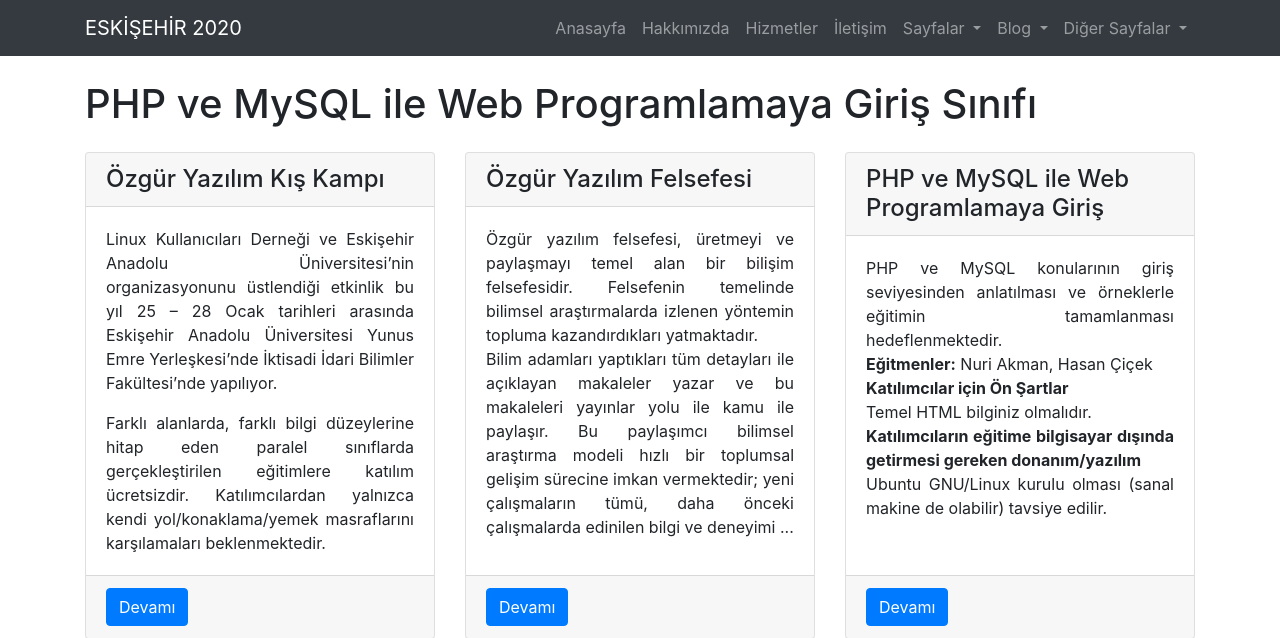
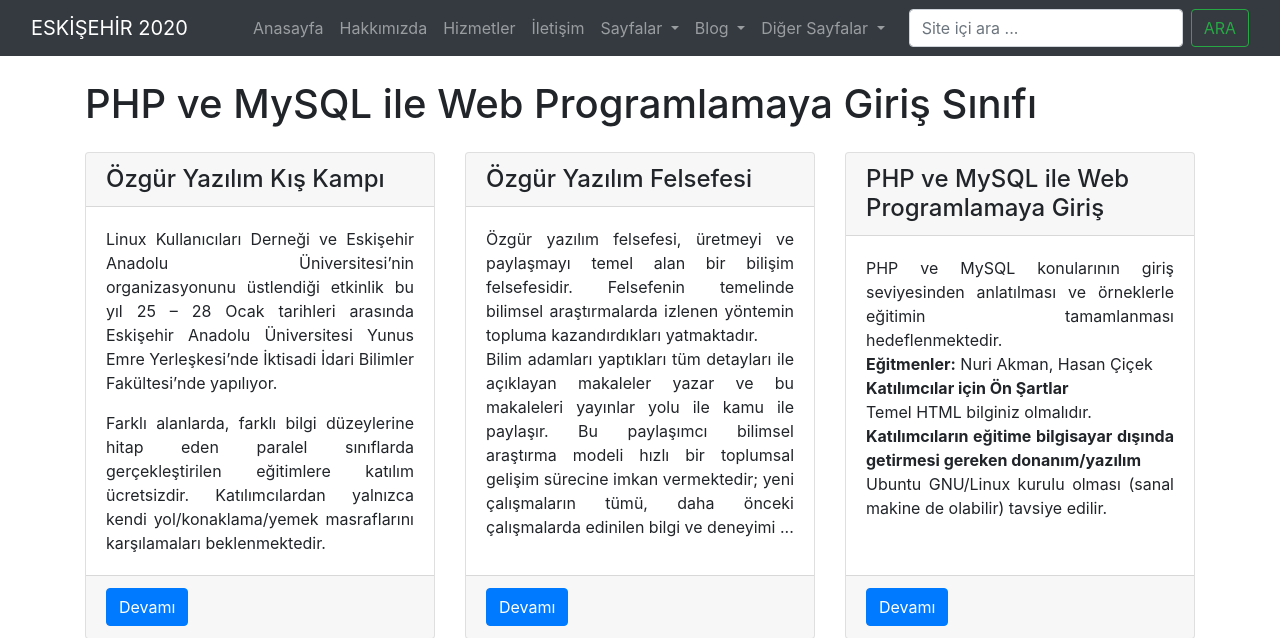
Before and after one commit to nuriakman/eskisehir-2020, a PHP site: page /?sayfa=1 in a window 1280 px wide. Shown: the top 638 px of the page. Run offline with PHP 8.4, Linux system fonts and the light colour scheme.

Commit message:
Arama alanı eklendi.

```diff
--- a/inc/inc.header.php
+++ b/inc/inc.header.php
@@ -23,7 +23,7 @@
 
   <!-- Navigation -->
   <nav class="navbar fixed-top navbar-expand-lg navbar-dark bg-dark fixed-top">
-    <div class="container">
+    <div class="container-fluid">
       <a class="navbar-brand" href="anasayfa">ESKİŞEHİR 2020</a>
       <button class="navbar-toggler navbar-toggler-right" type="button" data-toggle="collapse" data-target="#navbarResponsive" aria-controls="navbarResponsive" aria-expanded="false" aria-label="Toggle navigation">
         <span class="navbar-toggler-icon"></span>
@@ -77,6 +77,10 @@
             </div>
           </li>
         </ul>
+        <form class="form-inline my-2 my-lg-0 ml-3">
+          <input class="form-control mr-sm-2" type="search" placeholder="Site içi ara ..." aria-label="Search">
+          <button class="btn btn-outline-success my-2 my-sm-0" type="submit">ARA</button>
+        </form>
       </div>
     </div>
   </nav>
```
